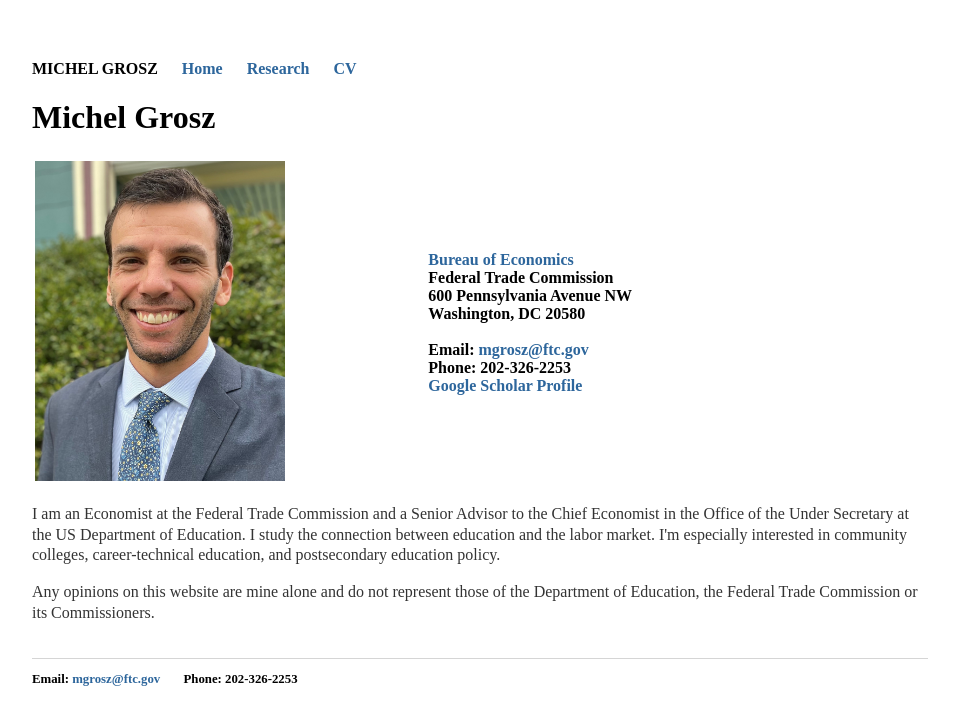
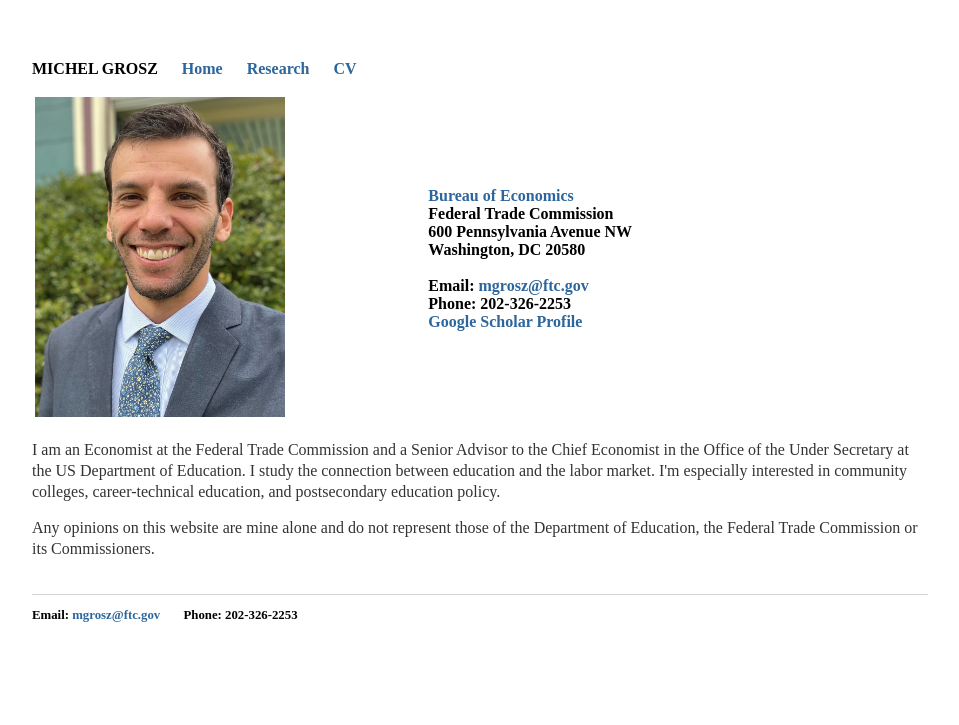
Before and after one commit to mzgrosz/mzgrosz.github.io, a Jekyll site: the page built from index.html, in a window 1280 px wide. Shown: the top 725 px of the page, without its empty margins (160-1119 px from the left). Built offline with Jekyll 4.4.1, drawn with Linux system fonts in a browser that asks for light colours.

Commit message:
Update index.html

```diff
--- a/index.html
+++ b/index.html
@@ -2,8 +2,6 @@
 layout: default
 title: Michel Grosz
 ---
-<div class="blurb">
-	<h1>Michel Grosz</h1>
 
 
 <table style="width:80%">
```
